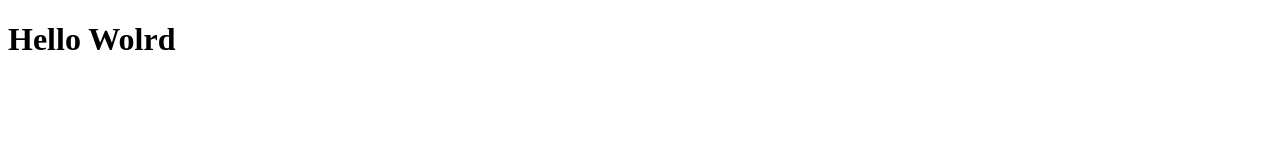
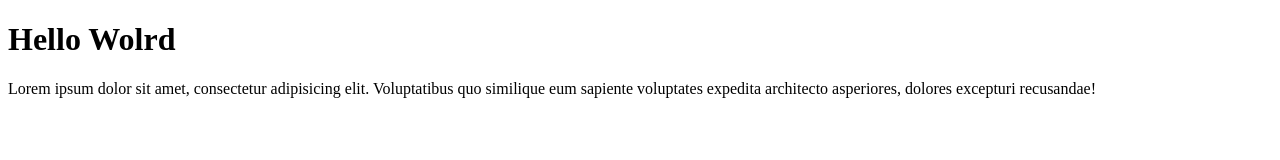
Before and after one commit to RioBoy/wpu-git-test, a plain HTML site: page index.html in a window 1280 px wide. Drawn offline with Linux system fonts and the light colour scheme.

Commit message:
Menambahkan paragraf

```diff
--- a/index.html
+++ b/index.html
@@ -7,6 +7,7 @@
 <body>
 
 	<h1>Hello Wolrd</h1>
+	<p>Lorem ipsum dolor sit amet, consectetur adipisicing elit. Voluptatibus quo similique eum sapiente voluptates expedita architecto asperiores, dolores excepturi recusandae!</p>
 
 </body>
 </html>
```
